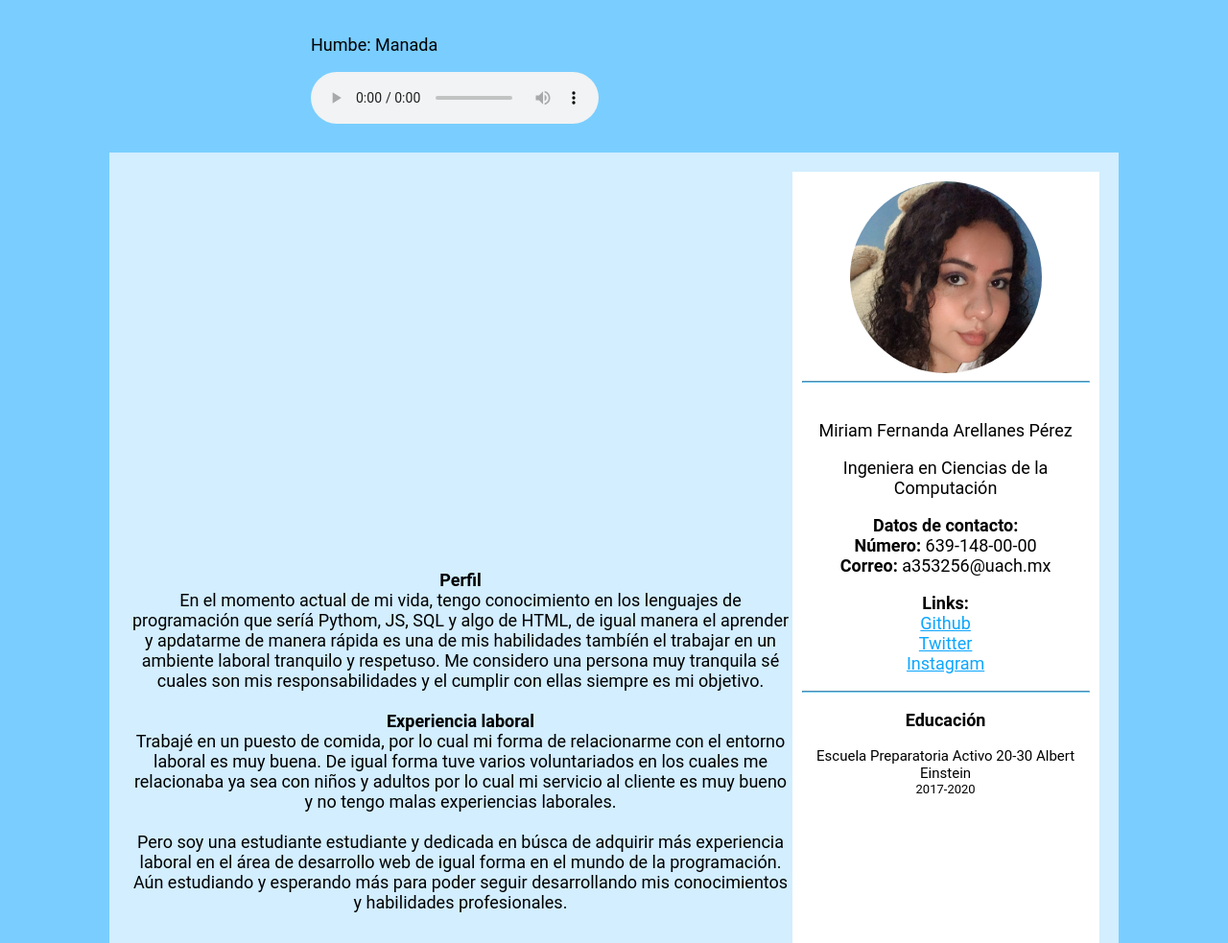
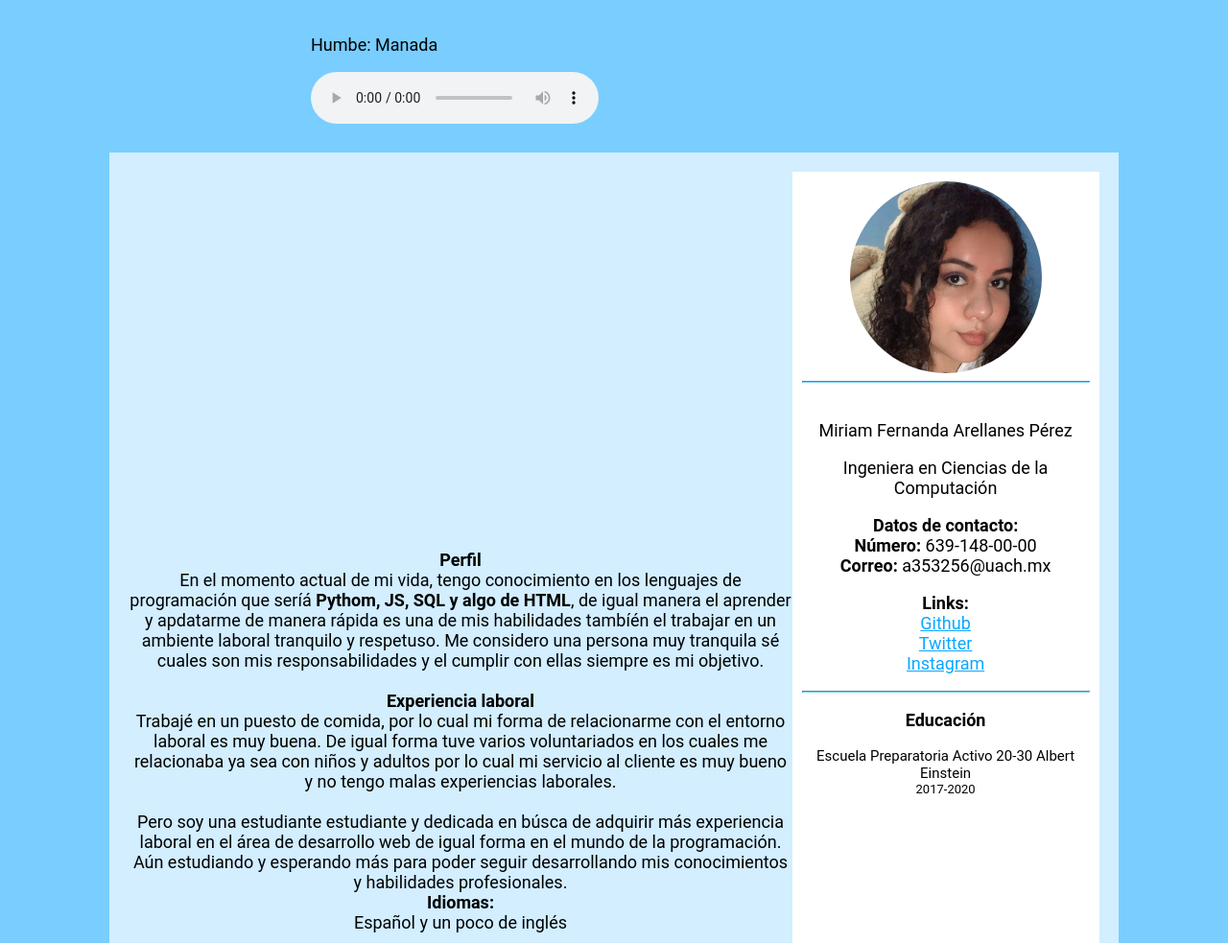
Before and after one commit to Fernicita/fernicita.github.io, a plain HTML site: page index.html in a window 1280 px wide. Shown: the top 983 px of the page at 96% size. Drawn offline with Linux system fonts and the light colour scheme; grey boxes are pictures that could not be loaded.

Commit message:
Detalles

```diff
--- a/index.html
+++ b/index.html
@@ -23,7 +23,7 @@
         <p id="textobarraprincipal" class="prueba">
            <b>Perfil</b><br>
            En el momento actual de mi vida, tengo conocimiento en los lenguajes de programación que seríá
-            Pythom, JS, SQL y algo de HTML, de igual manera el aprender y apdatarme de manera rápida es una de mis habilidades
+            <b>Pythom, JS, SQL y algo de HTML</b>, de igual manera el aprender y apdatarme de manera rápida es una de mis habilidades
             tambíén el trabajar en un ambiente laboral tranquilo y respetuso. Me considero una persona muy tranquila
             sé cuales son mis responsabilidades y el cumplir con ellas siempre es mi objetivo.
             <br>
@@ -39,6 +39,9 @@
             <br>
             Pero soy una estudiante estudiante y dedicada en búsca de adquirir más experiencia laboral
             en el área de desarrollo web de igual forma en el mundo de la programación. Aún estudiando y esperando más para poder seguir desarrollando mis conocimientos y habilidades profesionales.
+            <br>
+            <b>Idiomas:</b><br>
+            Español y un poco de inglés
         </p>
         <div id="barrainfo">
             <div class="image-container">
```
